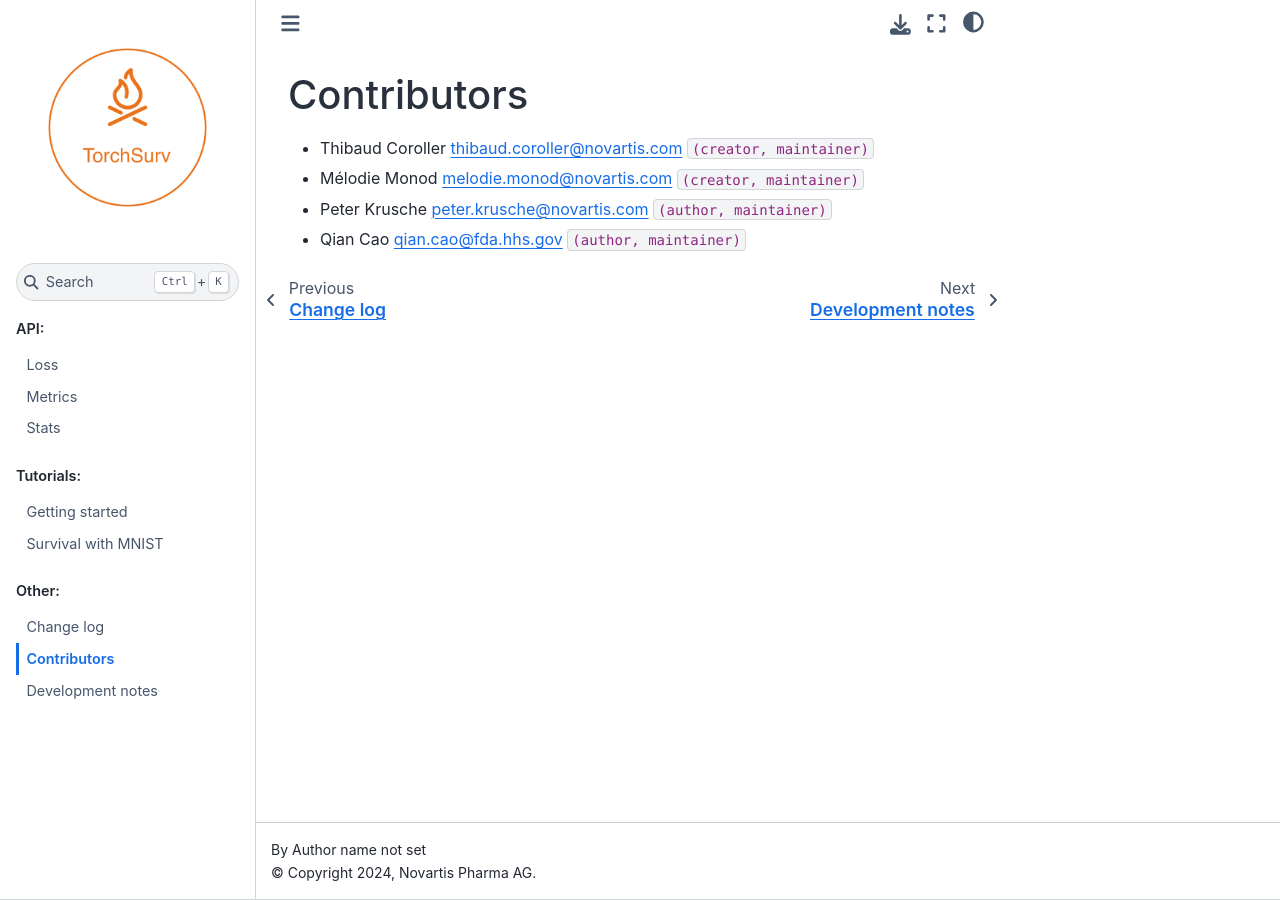
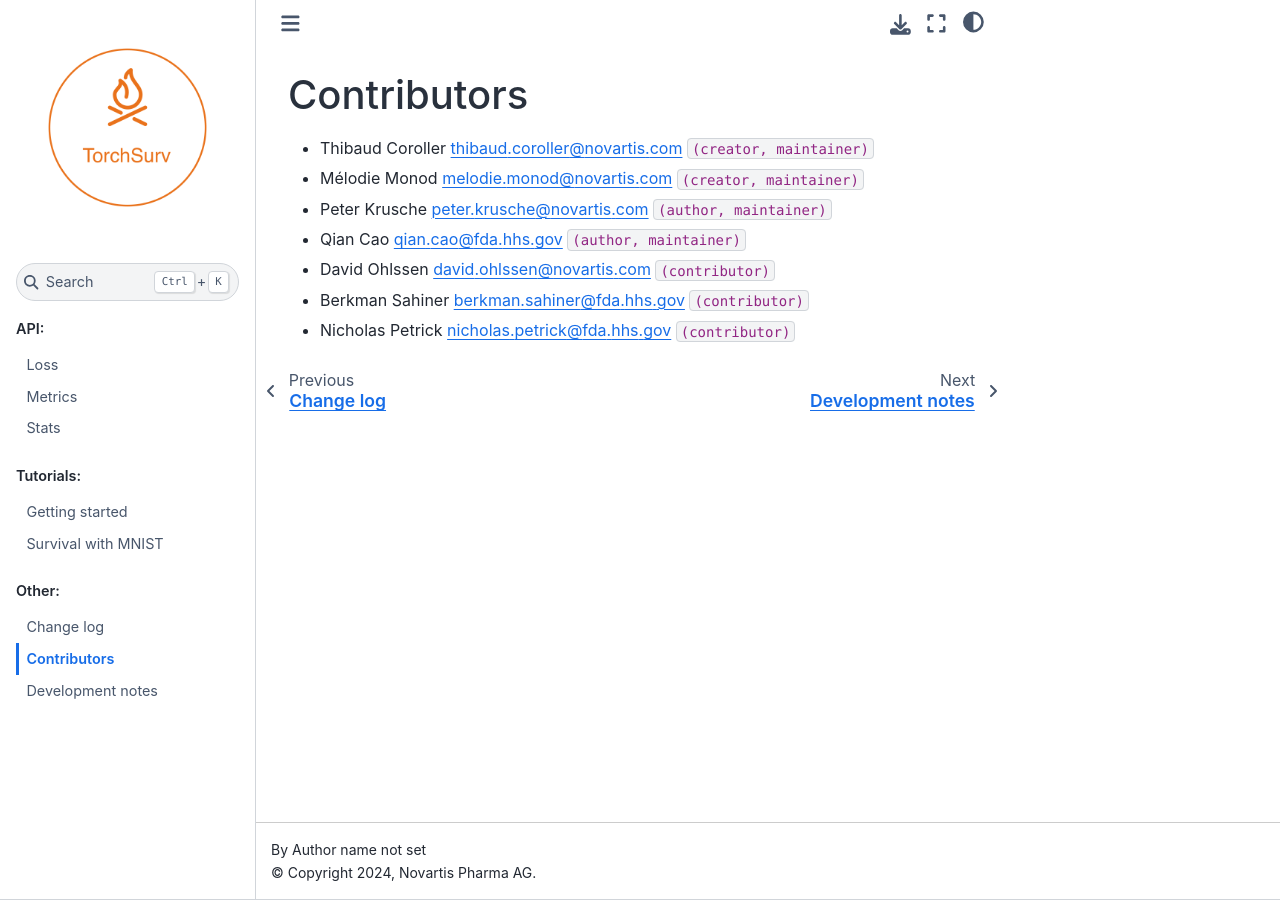
Before and after one commit to Novartis/torchsurv, a Sphinx documentation site: the page built from docs/AUTHORS.md, in a window 1280 px wide. Built offline with Sphinx 7.4.7 and the Sphinx Book theme 1.1.4, drawn with Linux system fonts in a browser that asks for light colours.

Commit message:
Update AUTHORS.md

```diff
--- a/docs/AUTHORS.md
+++ b/docs/AUTHORS.md
@@ -5,3 +5,6 @@ Contributors
 * Mélodie Monod <melodie.monod@novartis.com> `(creator, maintainer)`
 * Peter Krusche <peter.krusche@novartis.com> `(author, maintainer)`
 * Qian Cao <qian.cao@fda.hhs.gov> `(author, maintainer)`
+* David Ohlssen <david.ohlssen@novartis.com> `(contributor)`
+* Berkman Sahiner <berkman.sahiner@fda.hhs.gov> `(contributor)`
+* Nicholas Petrick <nicholas.petrick@fda.hhs.gov> `(contributor)`
```
